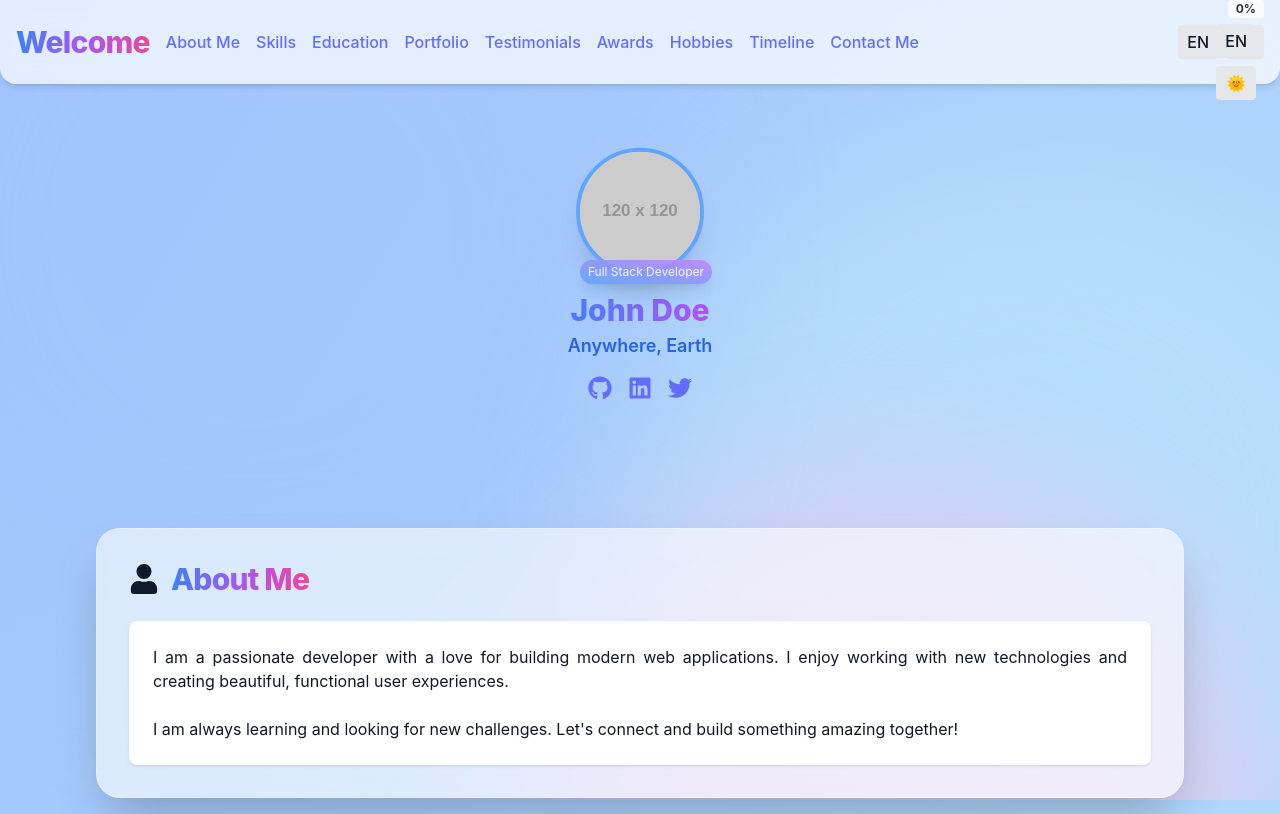
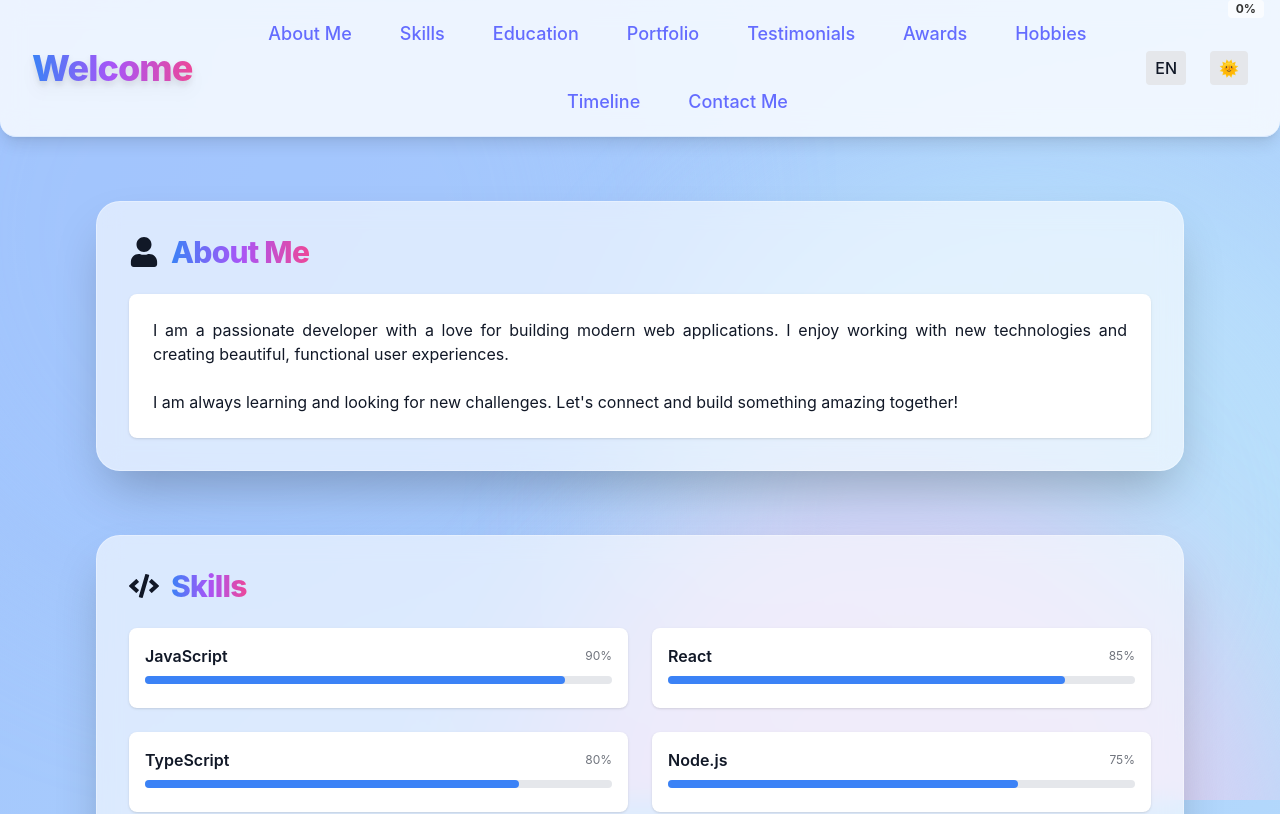
Before and after one commit to qafariamirhossein/modern-resume, a React (Vite) app: page /portfolio/1 in a window 1280 px wide. Shown: the top 814 px of the page. Built offline with nearby package versions, Linux system fonts and the light colour scheme.

Commit message:
Improved the Header ui / ux

```diff
--- a/src/App.tsx
+++ b/src/App.tsx
@@ -12,75 +12,7 @@ import Testimonials from './assets/Testimonials';
 import Awards from './assets/Awards';
 import Hobbies from './assets/Hobbies';
 import Timeline from './assets/Timeline';
-
-function ThemeSwitcher() {
-  const [theme, setTheme] = useState(
-    localStorage.getItem('theme') || 'light'
-  );
-  const toggleTheme = () => {
-    const newTheme = theme === 'light' ? 'dark' : 'light';
-    setTheme(newTheme);
-    document.documentElement.classList.toggle('dark', newTheme === 'dark');
-    localStorage.setItem('theme', newTheme);
-  };
-  return (
-    <button onClick={toggleTheme} className="ml-2 px-2 py-1 rounded bg-gray-200 dark:bg-gray-700">
-      {theme === 'light' ? '🌞' : '🌙'}
-    </button>
-  );
-}
-
-function LangSwitcher() {
-  const { i18n } = useTranslation();
-  const toggleLang = () => {
-    i18n.changeLanguage(i18n.language === 'en' ? 'fa' : 'en');
-    document.documentElement.dir = i18n.language === 'fa' ? 'rtl' : 'ltr';
-  };
-  return (
-    <button onClick={toggleLang} className="ml-2 px-2 py-1 rounded bg-gray-200 dark:bg-gray-700">
-      {i18n.language === 'en' ? 'FA' : 'EN'}
-    </button>
-  );
-}
-
-function Nav() {
-  const { t } = useTranslation();
-  const navItems = [
-    { id: 'about', label: t('about') },
-    { id: 'skills', label: t('skills') },
-    { id: 'education', label: t('education') },
-    { id: 'portfolio', label: t('portfolio') },
-    { id: 'testimonials', label: t('testimonials_section') },
-    { id: 'awards', label: t('awards_section') },
-    { id: 'hobbies', label: t('hobbies_section') },
-    { id: 'timeline', label: t('timeline_section') },
-    { id: 'contact', label: t('contact') },
-  ];
-  return (
-    <nav className="flex gap-4">
-      {navItems.map(item => (
-        <a
-          key={item.id}
-          href={`#${item.id}`}
-          className="hover:text-blue-500 transition-colors duration-200"
-        >
-          {item.label}
-        </a>
-      ))}
-    </nav>
-  );
-}
-
-// function ProgressBar({ value }: { value: number }) {
-//   return (
-//     <div className="w-full bg-gray-200 dark:bg-gray-700 rounded-full h-2 mb-2">
-//       <div
-//         className="bg-blue-500 h-2 rounded-full transition-all duration-700"
-//         style={{ width: `${value}%` }}
-//       ></div>
-//     </div>
-//   );
-// }
+import Header from './assets/Header';
 
 function App() {
   const { t, i18n } = useTranslation();
@@ -113,39 +45,7 @@ function App() {
         <div className="animated-bg-gradient two"></div>
         <div className="animated-bg-gradient three"></div>
       </div>
-      <header className="flex flex-col md:flex-row justify-between items-center py-6 px-4 shadow-md bg-white/70 dark:bg-gray-800/70 sticky top-0 z-20 backdrop-blur-md rounded-b-2xl">
-        <div className="flex items-center gap-4">
-          <h1 className="text-3xl font-extrabold tracking-tight bg-gradient-to-r from-blue-500 via-purple-500 to-pink-500 bg-clip-text text-transparent animate-fade-in">{t('welcome')}</h1>
-          <Nav />
-        </div>
-        <div className="flex items-center mt-4 md:mt-0">
-          <LangSwitcher />
-          <ThemeSwitcher />
-        </div>
-      </header>
-      {/* Floating Switchers */}
-      <div className="fixed top-6 right-6 z-30 flex flex-col gap-2">
-        <LangSwitcher />
-        <ThemeSwitcher />
-      </div>
-      {/* Hero Section */}
-      <section className="flex flex-col items-center justify-center py-16 animate-fade-in relative z-10">
-        <div className="relative mb-4">
-          <img
-            src="https://placehold.co/120x120"
-            alt="avatar"
-            className="rounded-full border-4 border-blue-400 shadow-xl w-32 h-32 object-cover animate-float"
-          />
-          <span className="absolute -bottom-2 -right-2 bg-gradient-to-tr from-blue-400 to-purple-400 text-white px-2 py-1 rounded-full text-xs shadow-lg animate-pulse">{t('title')}</span>
-        </div>
-        <div className="text-3xl font-extrabold bg-gradient-to-r from-blue-500 via-purple-500 to-pink-500 bg-clip-text text-transparent animate-gradient-text">{t('name')}</div>
-        <div className="text-lg text-blue-600 dark:text-blue-400 font-semibold mt-1 animate-fade-in">{t('location')}</div>
-        <div className="flex gap-4 text-2xl mt-4 animate-fade-in">
-          <a href="#" className="hover:scale-125 hover:text-blue-500 transition-transform"><FaGithub /></a>
-          <a href="#" className="hover:scale-125 hover:text-blue-500 transition-transform"><FaLinkedin /></a>
-          <a href="#" className="hover:scale-125 hover:text-blue-500 transition-transform"><FaTwitter /></a>
-        </div>
-      </section>
+      <Header />
       <main className="w-full max-w-6xl mx-auto px-2 sm:px-4 md:px-8 relative z-10">
         <Section id="about" title={t('about')} icon={<FaUser />}>
           <AboutMe />
--- /dev/null
+++ b/src/assets/Header.tsx
@@ -0,0 +1,49 @@
+import { useTranslation } from 'react-i18next';
+import ThemeSwitcher from './ThemeSwitcher';
+import LangSwitcher from './LangSwitcher';
+
+function Nav() {
+  const { t } = useTranslation();
+  const navItems = [
+    { id: 'about', label: t('about') },
+    { id: 'skills', label: t('skills') },
+    { id: 'education', label: t('education') },
+    { id: 'portfolio', label: t('portfolio') },
+    { id: 'testimonials', label: t('testimonials_section') },
+    { id: 'awards', label: t('awards_section') },
+    { id: 'hobbies', label: t('hobbies_section') },
+    { id: 'timeline', label: t('timeline_section') },
+    { id: 'contact', label: t('contact') },
+  ];
+  return (
+    <nav className="flex flex-wrap gap-4 md:gap-6 lg:gap-8 items-center justify-center">
+      {navItems.map(item => (
+        <a
+          key={item.id}
+          href={`#${item.id}`}
+          className="hover:text-pink-500 text-base md:text-lg font-medium transition-colors duration-200 px-2 py-1 rounded-lg hover:bg-blue-100 dark:hover:bg-gray-700"
+        >
+          {item.label}
+        </a>
+      ))}
+    </nav>
+  );
+}
+
+export default function Header() {
+  const { t } = useTranslation();
+  return (
+    <header className="w-full shadow-lg bg-white/80 dark:bg-gray-900/80 sticky top-0 z-30 backdrop-blur-md rounded-b-2xl px-2 md:px-8 py-4 flex flex-col md:flex-row items-center justify-between gap-4 md:gap-0 animate-fade-in border-b border-blue-100 dark:border-gray-800">
+      <div className="flex flex-col md:flex-row items-center gap-2 md:gap-6">
+        <h1 className="text-3xl md:text-4xl font-extrabold tracking-tight bg-gradient-to-r from-blue-500 via-purple-500 to-pink-500 bg-clip-text text-transparent drop-shadow-lg">
+          {t('welcome')}
+        </h1>
+        <Nav />
+      </div>
+      <div className="flex items-center gap-2 md:gap-4">
+        <LangSwitcher />
+        <ThemeSwitcher />
+      </div>
+    </header>
+  );
+}
--- /dev/null
+++ b/src/assets/LangSwitcher.tsx
@@ -0,0 +1,14 @@
+import { useTranslation } from 'react-i18next';
+
+export default function LangSwitcher() {
+  const { i18n } = useTranslation();
+  const toggleLang = () => {
+    i18n.changeLanguage(i18n.language === 'en' ? 'fa' : 'en');
+    document.documentElement.dir = i18n.language === 'fa' ? 'rtl' : 'ltr';
+  };
+  return (
+    <button onClick={toggleLang} className="ml-2 px-2 py-1 rounded bg-gray-200 dark:bg-gray-700">
+      {i18n.language === 'en' ? 'FA' : 'EN'}
+    </button>
+  );
+}
--- /dev/null
+++ b/src/assets/ThemeSwitcher.tsx
@@ -0,0 +1,18 @@
+import { useState } from 'react';
+
+export default function ThemeSwitcher() {
+  const [theme, setTheme] = useState(
+    localStorage.getItem('theme') || 'light'
+  );
+  const toggleTheme = () => {
+    const newTheme = theme === 'light' ? 'dark' : 'light';
+    setTheme(newTheme);
+    document.documentElement.classList.toggle('dark', newTheme === 'dark');
+    localStorage.setItem('theme', newTheme);
+  };
+  return (
+    <button onClick={toggleTheme} className="ml-2 px-2 py-1 rounded bg-gray-200 dark:bg-gray-700">
+      {theme === 'light' ? '🌞' : '🌙'}
+    </button>
+  );
+}
```
